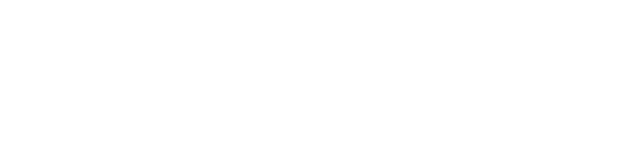
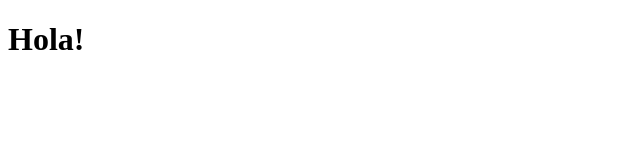
Before and after one commit to francoalberti1997/CursoPythonDjango, a plain HTML site: page index.html in a window 1280 px wide. Shown: the whole page, without its empty margins (0-640 px from the left). Drawn offline with Linux system fonts and the light colour scheme.

Commit message:
segundo cambio

```diff
--- a/index.html
+++ b/index.html
@@ -7,6 +7,8 @@
     <title>Document</title>
 </head>
 <body>
-
+    <h1>
+        Hola!
+    </h1>
 </body>
 </html>
```
